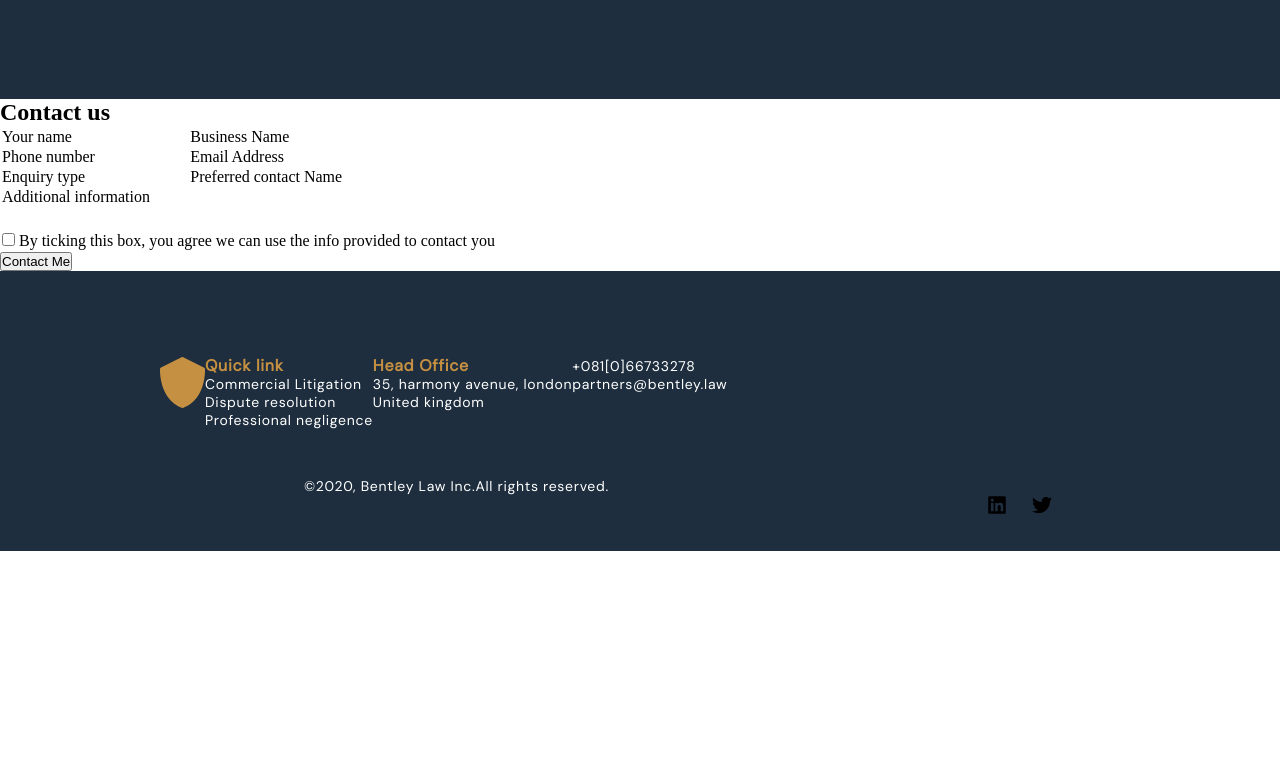
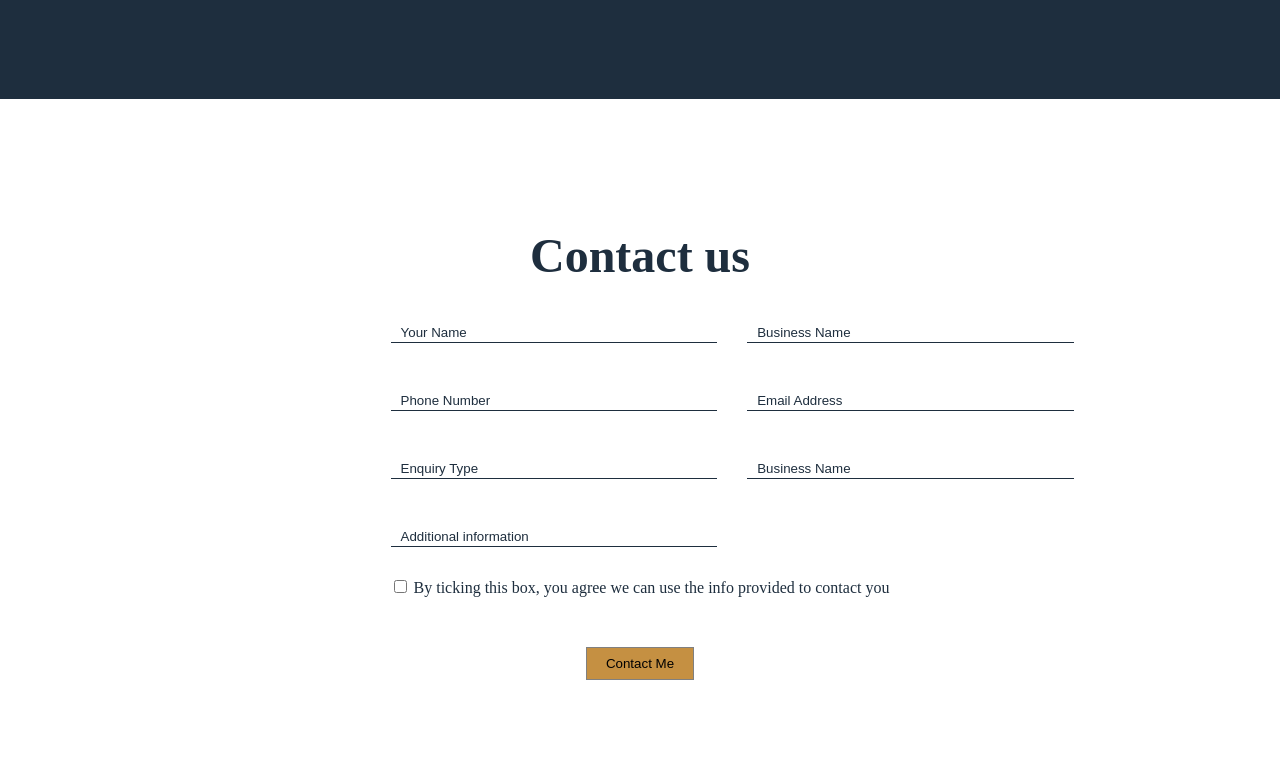
Before and after one commit to ileri-oluwa-kiiye/Bentley_Law_Firm, a plain HTML site: page index.html in a window 1280 px wide. Shown: the part 4088-4860 px from the top of the page. Before the commit the page ends 4639 px from the top, so only its background shows below. Drawn offline with Linux system fonts and the light colour scheme; a web font is replaced by a local one.

Commit message:
ninety percent done

```diff
--- a/index.html
+++ b/index.html
@@ -148,62 +148,38 @@
         </section>
 
 
-        <section>
+        <div class="contact">
             <h2>Contact us</h2>
             <form method="post" formaction="action.php">
-                <table>
-                    <tr>
-                        <td>
-                            Your name
-                        </td>
-                        <td>
-                            Business Name
-                        </td>
-                    </tr>
+                <div class="flexdesktop">
+                    <input type="" placeholder="Your Name" id="name">
+                    <input type="" placeholder="Business Name" id="businessname">
+                </div>
 
-                    <tr>
-                        <td>
-                            Phone number
-                        </td>
-                        <td>
-                            Email Address
-                        </td>
-                    </tr>
+                <div class="flexdesktop">
+                    <input type="tel" placeholder="Phone Number" id="number">
+                    <input type="email" placeholder="Email Address" id="businessname">
+                </div>
 
-                    <tr>
-                        <td>
-                            Enquiry type
-                        </td>
-                        <td>
-                            Preferred contact Name
-                        </td>
-                    </tr>
-                    <tr>
-                        <td colspan="2">
-                            Additional information<br><br>
-                        </td>
-                    </tr>
-                    <tr>
-                        <td colspan="2"></td>
-                    </tr>
-                    <tr>
-                        <td colspan="2"></td>
-                    </tr>
-                    <tr>
-                        <td colspan="2"></td>
-                    </tr>
-                    <tr>
-                        <td colspan="2">
-                            <input type="checkbox" name="contactme" id="contactme">
-                            <label for="contactme">
-                                By ticking this box, you agree we can use the info provided to contact you
-                            </label>
-                        </td>
-                    </tr>
-                </table>
-                <input type="submit" value="Contact Me">
+                <div class="flexdesktop">
+                    <input type="text" placeholder="Enquiry Type" id="Enquiry">
+                    <input type="" placeholder="Business Name" id="businessname">
+                </div>
+
+                <div class="flexdesktop">
+                    <input type="" placeholder="Additional information" id="name">
+                </div>
+                <div class="differentinput">
+                    <input type="checkbox" name="contactme" id="contactme">
+                    <label for="contactme">
+                        By ticking this box, you agree we can use the info provided to contact you
+                    </label>
+                </div>
+                <div class="button">
+                    <button type="submit" value="Contact Me">Contact Me</button>
+                </div>
             </form>
-        </section>
+        </div>
 
 
         <footer class="footer">
@@ -227,15 +203,15 @@
                     partners@bentley.law
                 </div>
             </div>
-            <footer id="footer">
+            <div id="footer" class="flexdesktop">
                 <div>&copy;2020, Bentley Law Inc.All rights reserved.</div>
                 <div>
-                    <span>
+                    <span class="flex">
                         <a href="https://twitter.com"><img src="images/linkedin.svg" alt="Follow us on LinkedIn" width="20" height="20"></a>
                         <a href="https://linkedin.com"><img src="images/twitter.svg" alt="Follow us on Twitter"  width="20" height="20"></a>
                     </span>
                 </div>
-            </footer>
+            </div>
         </footer>
     </body>
 </html>
--- a/style.css
+++ b/style.css
@@ -1,6 +1,16 @@
 *{
     padding: 0%;
     margin: 0%;
+}
+
+input{
+    outline: none;
+    caret-color: inherit;
+}
+
+input::placeholder{
+    color: inherit;
+    opacity: 1;
 }
 
 img{
@@ -383,9 +393,6 @@ header nav ul li{
     padding: 7vh 20vh;
 }
 
-.footer>div{
-    padding-bottom: 5%;
-}
 
 .footer span{
     color: #C59042;
@@ -395,6 +402,10 @@ header nav ul li{
 
 .footer div div{
     padding-top: 30px;
+}
+
+.footer .flexdesktop div{
+    padding-right: 40px;
 }
 
 .footer>div{
@@ -417,14 +428,68 @@ header nav ul li{
 }
 
 
-#footer span{
-    position: absolute;
-    right: 17vw;
+
+#footer span a{
+    padding: 20px;
 }
 
-#footer span a{
-    padding: 15px 10px;
+/*---------------------------------Contactus-----------------*/
+
+.contact{
+    color: #1E2E3E;
+    padding: 10%;
+    width: fit-content;
+    margin-left: auto;
+    margin-right: auto;
 }
+.contact h2{
+    font-family: 'Criteria CF';
+    font-style: normal;
+    font-weight: 700;
+    font-size: 48px;
+    line-height: 58px;
+    text-align: center;
+}
+
+
+
+.contact input{
+    display: block;
+    border: none;
+    border-bottom: 1.5px solid #1E2E3E;
+    color: #1E2E3E;
+    padding: 30px 30% 2px 0px;
+    margin: 10px 30px 10px 0px;
+}
+
+.contact ::placeholder{
+    color: #1E2E3E;
+    padding: 10px;
+}
+
+.contact .differentinput {
+    margin: 20px 0px;
+}
+.contact .differentinput input{
+    display: inline;
+    margin: 3px;
+    padding: 0%;
+    width: min-content;
+}
+
+.contact div.button{
+    width: fit-content;
+    margin: auto;
+}
+
+.contact button{
+    border: 1px solid grey;
+    background-color: #C59042;
+    padding: 8px 19px;
+    margin: 30px;
+}
+
+
 
 
 
@@ -559,6 +624,9 @@ header nav ul li{
         margin-bottom: 20px;
     }
 
+    .contact input{
+        margin: 0px;
+    }
 
 
 }
```
Also changed, not shown: backup.css (+1 -9 lines).
